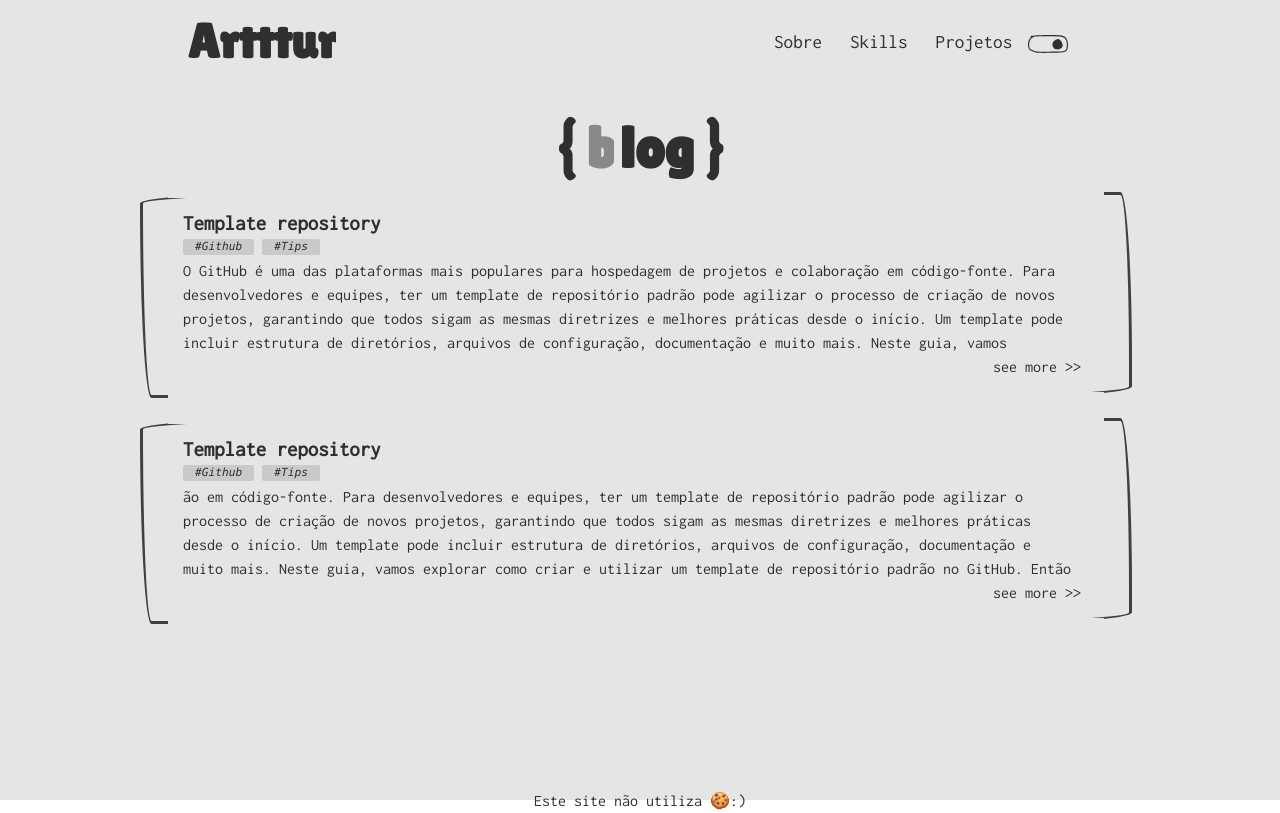
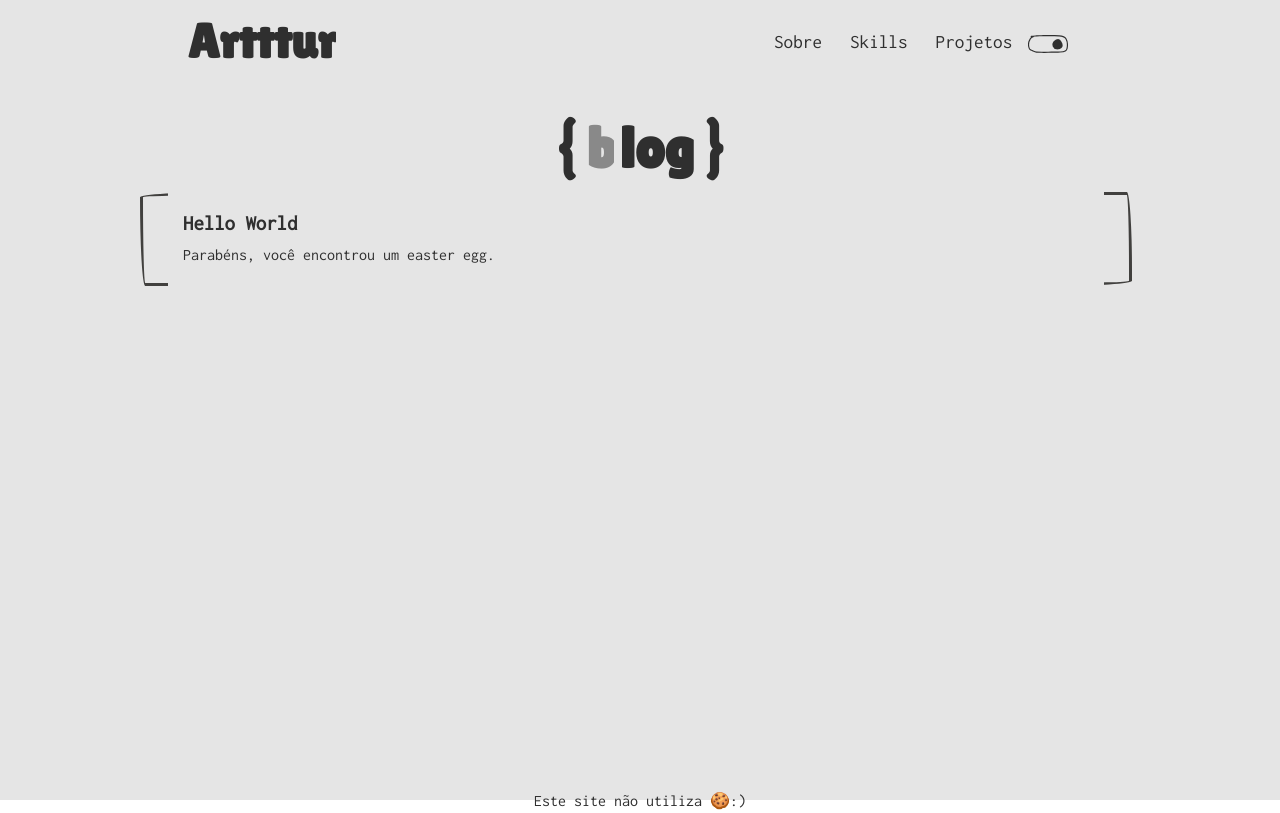
Before and after one commit to arttturslv/Website-Artttur, a React (Vite) app: page /blog in a window 1280 px wide. Built offline with nearby package versions, Linux system fonts and the light colour scheme.

Commit message:
fix: post min height + added first post

```diff
--- a/src/components/Blog/Post.jsx
+++ b/src/components/Blog/Post.jsx
@@ -33,7 +33,7 @@ export default function Post({id="45", title, tags, texts}) {
                         }
                     </div>
 
-                    <div className={`${isOpen? "h-full" : "h-[6rem]"} overflow-hidden transition-all duration-200 `}>
+                    <div className={`${isOpen? "h-full" : "h-[min] max-h-[6rem]"} overflow-hidden transition-all duration-200 `}>
                         {
                             texts.map((item, index)=> (
                                 <p key={index}>{item}</p>
--- a/src/pages/Blog.jsx
+++ b/src/pages/Blog.jsx
@@ -24,18 +24,9 @@ export default function Blog({ theme, setTheme }) {
                 <h1>&#x0007D;</h1>
               </code>
               <Post
-                title="Template repository"
-                tags={["Github", "Tips"]}
+                title="Hello World"
                 texts={[
-                  "O GitHub é uma das plataformas mais populares para hospedagem de projetos e colaboração em código-fonte. Para desenvolvedores e equipes, ter um template de repositório padrão pode agilizar o processo de criação de novos projetos, garantindo que todos sigam as mesmas diretrizes e melhores práticas desde o início. Um template pode incluir estrutura de diretórios, arquivos de configuração, documentação e muito mais. Neste guia, vamos explorar como criar e utilizar um template de repositório padrão no GitHub. Então vamos lá, basta acessar sua conta, criar um novo repositorio, então adicione arquivos como pastas e documentos e modifique a README.md e a license. Depois de tudo isso feito, vá nas configurações do repositorio e marque como sim",
-                ]}
-              />
-
-              <Post
-                title="Template repository"
-                tags={["Github", "Tips"]}
-                texts={[
-                  "ão em código-fonte. Para desenvolvedores e equipes, ter um template de repositório padrão pode agilizar o processo de criação de novos projetos, garantindo que todos sigam as mesmas diretrizes e melhores práticas desde o início. Um template pode incluir estrutura de diretórios, arquivos de configuração, documentação e muito mais. Neste guia, vamos explorar como criar e utilizar um template de repositório padrão no GitHub. Então vamos lá, basta acessar sua conta, criar um novo repositorio, então adicione arquivos como pastas e documentos e modifique a README.md e a license. Depois de tudo isso feito, vá nas configurações do repositorio e marque como sim",
+                  "Parabéns, você encontrou um easter egg."
                 ]}
               />
             </div>
```
